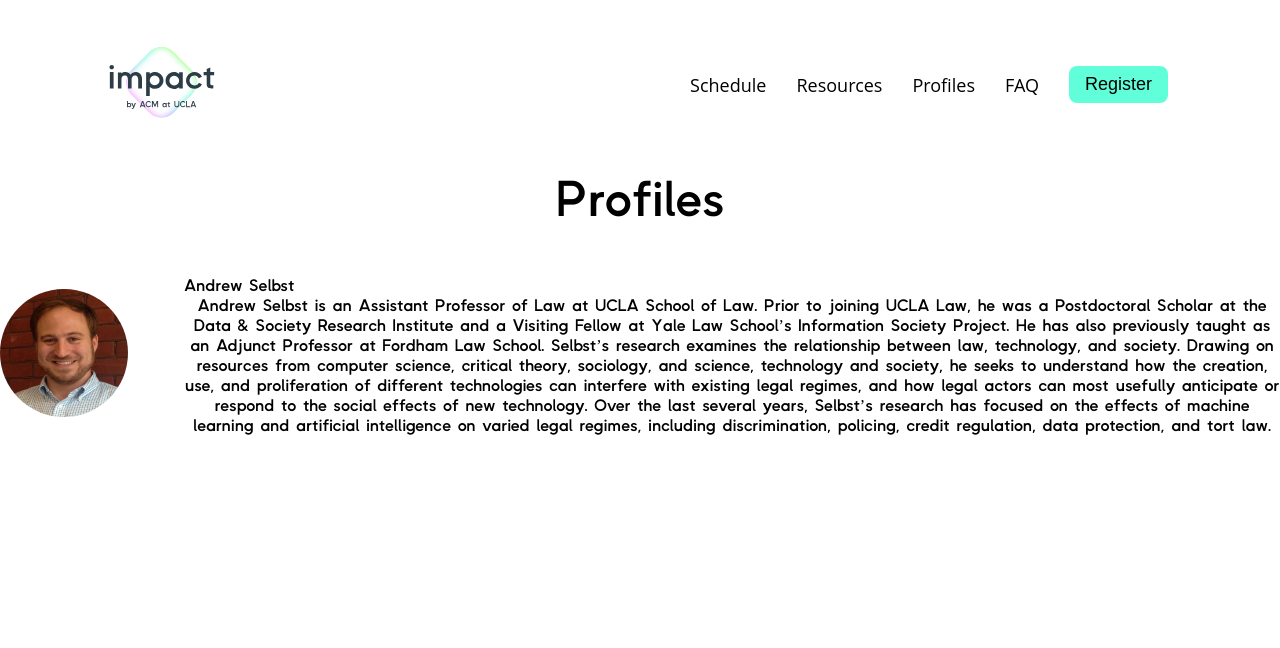
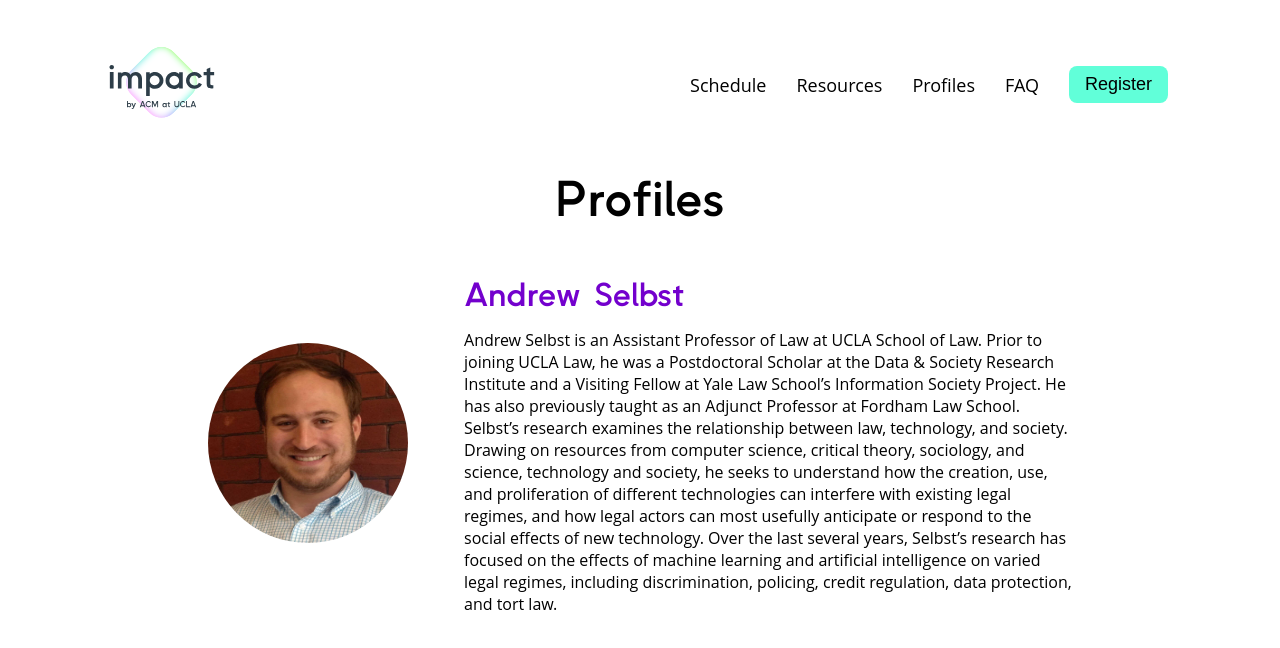
Before and after one commit to uclaacm/impact-policy-pitachathon, a React (Create React App) app: page /profiles in a window 1280 px wide. Shown: the top 648 px of the page. Built offline with nearby package versions, Linux system fonts and the light colour scheme.

Commit message:
adjusted sizing of profile card

```diff
--- a/src/components/ProfileCard.js
+++ b/src/components/ProfileCard.js
@@ -4,20 +4,25 @@ import { css } from "@emotion/css";
 
 const Name = styled("div")`
     font-family: 'Westwood Sans';
-    font-size: 24;
+    font-size: 32px;
     display: flex;
     align-items: flex-start;
+    padding-bottom: 2vh;
+    color: #7300CD;
 `;
 
 const Description = styled("div")`
-    font-family: 'Westwood Sans';
-    font-size: 16;
+    font-family: 'Open Sans', sans-serif;
+    font-size: 16px;
 `;
 
 const HorizontalContainer = styled("div")`
-display: flex;
-flex-direction: row;
-align-items: center;
+    display: flex;
+    flex-direction: row;
+    justify-content: center;
+    align-items: center;
+    max-width: 90%;
+    text-align: left;
 `
 const VerticalContainer = styled("div")`
     display: flex;
@@ -30,12 +35,12 @@ const AllContainer = styled("div")`
     display: flex;
     padding-top: 3vh;
     padding-bottom: 3vh;
+    max-width: 75%;
+    justify-content: center;
+    align-items: center;
 `;
 
 export default class ProfileCard extends React.Component {
-    constructor(props) {
-        super(props);
-    }
     render() {
         return (
             <AllContainer>
@@ -43,10 +48,11 @@ export default class ProfileCard extends React.Component {
                     <div>
                         <img
                             src={this.props.pic}
+                            alt=""
                             className={css`
                       border-radius: 50%;
-                      height: 16vh;
-                      width: 16vh;
+                      height: 25vh;
+                      width: 25vh;
                     `} />
                     </div>
                     <VerticalContainer>
```
